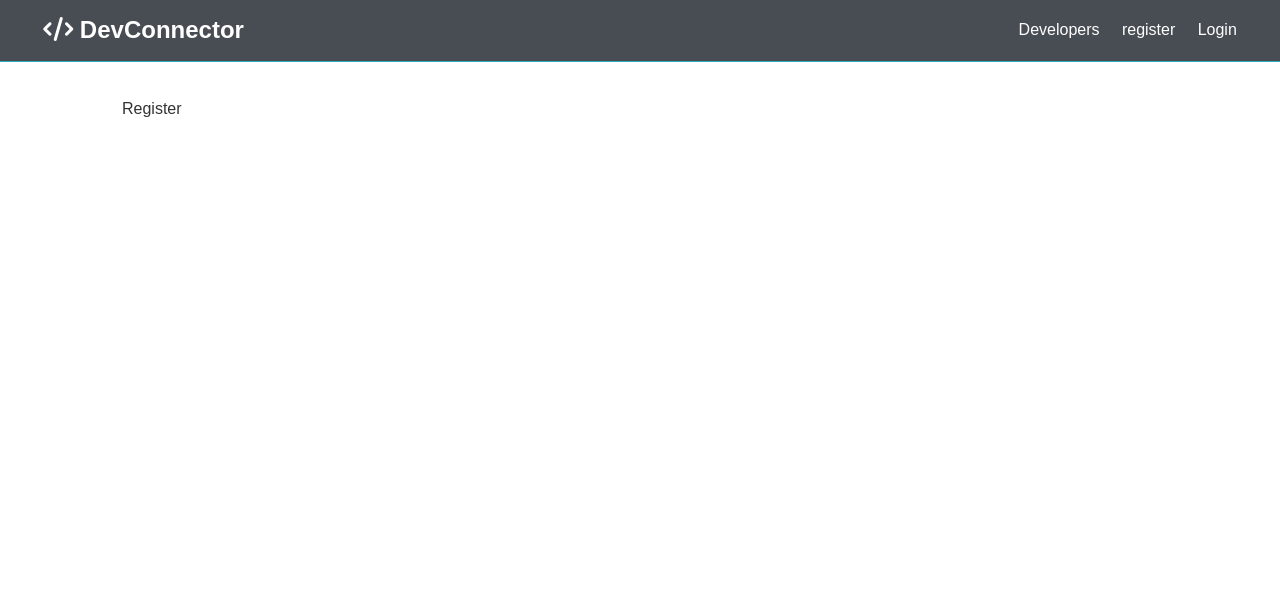
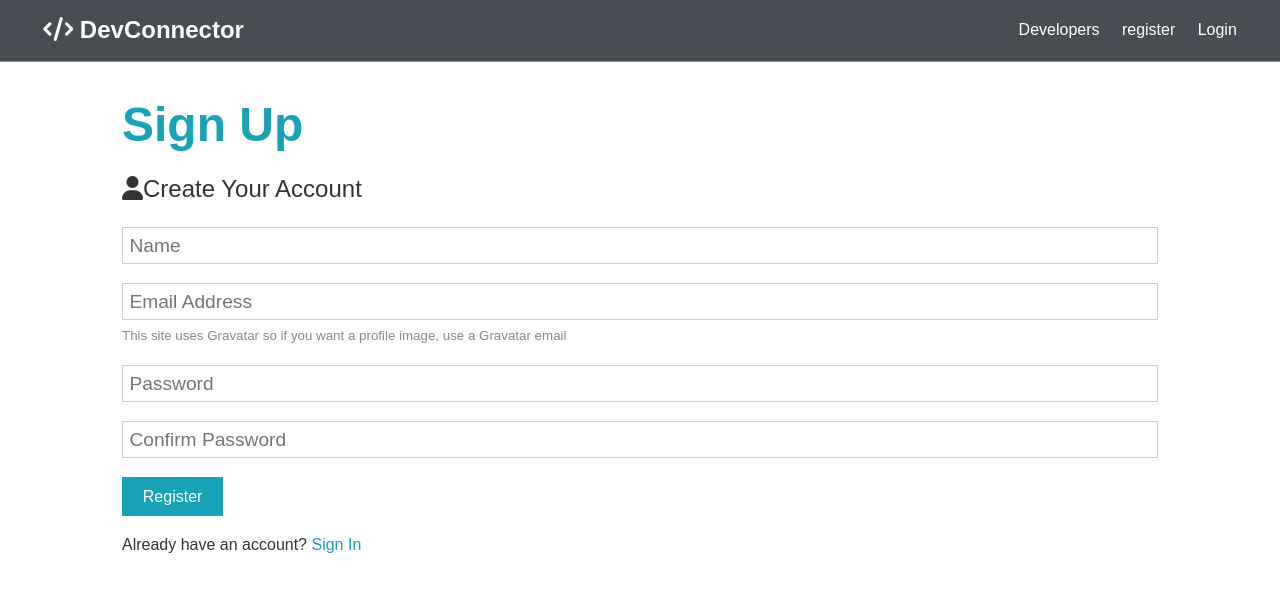
Before and after one commit to 0llie16/devpracticesite, a React (Create React App) app in the folder client/: page /register in a window 1280 px wide. Shown: the top 592 px of the page. Built offline with nearby package versions, Linux system fonts and the light colour scheme.

Commit message:
Register React

```diff
--- a/client/src/components/auth/Register.js
+++ b/client/src/components/auth/Register.js
@@ -1,7 +1,60 @@
-import React from 'react';
+import React, { Fragment, useState } from 'react';
 
 const Register = () => {
-    return <div>Register</div>;
+    const [formData, setFormData] = useState({
+        name:'',
+        email:'',
+        password:'',
+        password2:''
+    });
+
+    const { name, email, password, password2 } = formData;
+
+    const onChange = e => setFormData({ ...formData, [e.target.name]: e.target.value });
+
+    const onSubmit = e => {
+        e.preventDefault();
+        if(password !== password2) {
+            console.log('Passwords do not match');
+        } else{
+            console.log(formData);
+        }
+    }
+
+    return (
+    <Fragment>
+        <h1 className="large text-primary">Sign Up</h1>
+    <p className="lead">
+        <i class="fas fa-user"></i>Create Your Account</p>
+    <form className="form" onSubmit={e => onSubmit(e)}>
+        <div className="form-group">
+            <input type="text" placeholder='Name' name='name' value={email} onChange={e => onChange(e)} required />
+        </div>
+        <div className='form-group'>
+        <input type='email' placeholder='Email Address' name='email' value={name} onChange={e => onChange(e)} required/>
+         <small className="form-text">This site uses Gravatar so if you want a profile image, use a Gravatar email</small>
+         </div>
+         <div className="form-group">
+            <input type="password"
+            placeholder='Password'
+            name="password"
+            value={password}
+            onChange={e => onChange(e)}
+            minLength='6'/>
+         </div>
+         <div className="form-group">
+            <input type="password"
+            placeholder='Confirm Password'
+            name="password2"
+            value={password2}
+            onChange={e => onChange(e)}
+            minLength='6'/>
+         </div>
+         <input type='submit' class='btn btn-primary' value='Register' />
+         <p className='my-1'>Already have an account? <a href='login.html'>Sign In</a>
+         </p>
+         </form>
+        </Fragment>);
 };
 
 export default Register;
```
